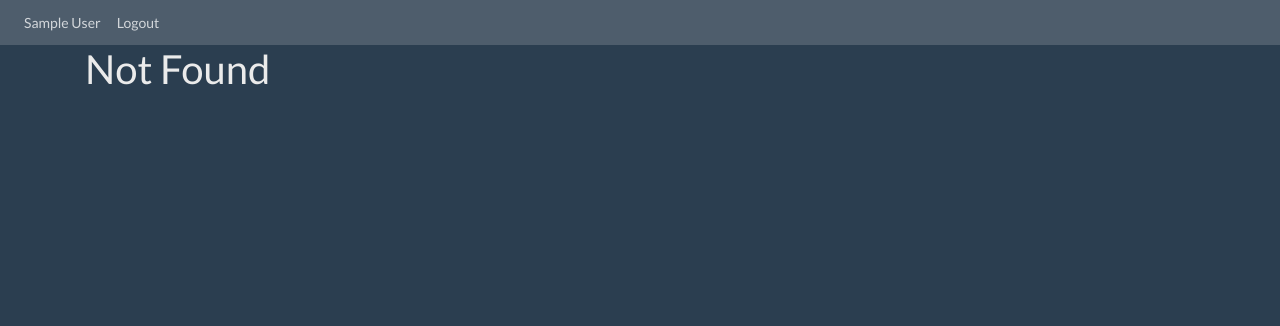
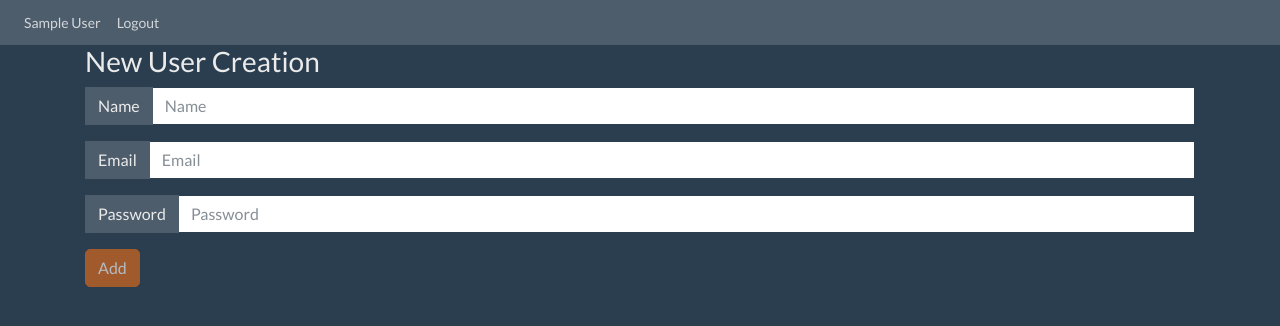
Before and after one commit to captivatedCoder/submon-react, a React (Create React App) app: page /newuser in a window 1280 px wide. Before the commit this address led to /not-found. Shown: the top 326 px of the page. Built offline with nearby package versions, Linux system fonts and the light colour scheme; sample sign-in values are in the browser's storage.

Commit message:
userlogin branch

```diff
--- a/src/App.js
+++ b/src/App.js
@@ -11,6 +11,7 @@ import ProtectedRoute from "./components/common/protectedRoute";
 import auth from "./services/authService";
 import "react-toastify/dist/ReactToastify.css";
 import "./App.css";
+import NewUser from "./components/newUserForm";
 
 class App extends Component {
   state = {};
@@ -33,6 +34,7 @@ class App extends Component {
             <Route path="/login" component={LoginForm} />
             <Route path="/logout" component={Logout} />
             <ProtectedRoute path="/subscriptions" component={Subscriptions} />
+            <ProtectedRoute path="/newuser" component={NewUser} />
             <Route path="/not-found" component={NotFound} />
             <Redirect from="/" exact to="/subscriptions" />
             <Redirect to="not-found" />
--- /dev/null
+++ b/src/components/newUserForm.jsx
@@ -0,0 +1,48 @@
+import React from 'react';
+import Form from "./common/form";
+import Joi from "joi-browser";
+import { createUser } from '../services/userService';
+
+class NewUser extends Form {
+  state = {
+    data: { name:"", email:"", password:""},
+    errors: {}
+  };
+
+  schema = {
+    name: Joi.string().required().label("Name"),
+    email: Joi.string().required().label("Email"),
+    password: Joi.string().required().label("Password")
+  };
+
+  doSubmit= async() =>{
+    try{
+      const { data } = this.state;
+      await createUser(data.name, data.email, data.password);
+
+      window.location = "/subscriptions";
+    } catch(ex) {
+      if (ex.response && ex.response.status === 400) {
+        const errors = { ...this.state.errors };
+        errors.username = ex.response.data;
+        this.setState({ errors });
+      }
+    }
+  };
+
+  render() {
+    return (
+       <div>
+         <h3>New User Creation</h3>
+         <form onSubmit={this.handleSubmit}>
+           {this.renderInput("name", "Name")}
+           {this.renderInput("email", "Email")}
+           {this.renderInput("password", "Password")}
+           {this.renderButton("Add")}
+         </form>
+       </div>
+     );
+  }
+}
+
+export default NewUser;
--- a/src/components/subscriptions.jsx
+++ b/src/components/subscriptions.jsx
@@ -17,7 +17,7 @@ class Subscriptions extends Component {
     subscriptions: [],
     subTypes: [],
     currentPage: 1,
-    pageSize: 4,
+    pageSize: 10,
     searchQuery: "",
     selectedSubType: null,
     sortColumn: { path: "title", order: "asc" }
--- /dev/null
+++ b/src/services/userService.js
@@ -0,0 +1,17 @@
+import jwtDecode from "jwt-decode";
+import http from "./httpService";
+
+const apiEndpoint = "/users";
+const token = localStorage.getItem('token');
+
+export async function createUser(name, email, password){
+  const isAdmin = false; //I'm the only admin
+  const body = {name, email, password, isAdmin};
+
+  const res = await http.post(apiEndpoint, body, {
+    headers: {
+      'x-auth-token': token
+    }
+  })
+  console.log(res);
+}
```
